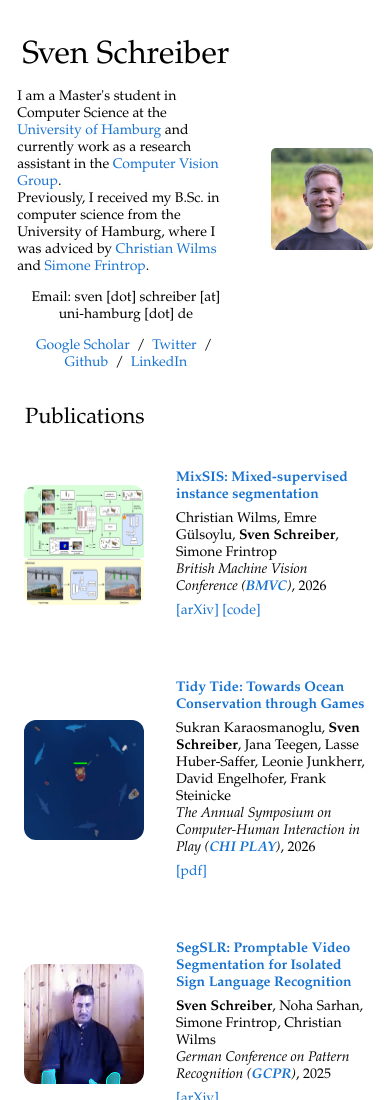
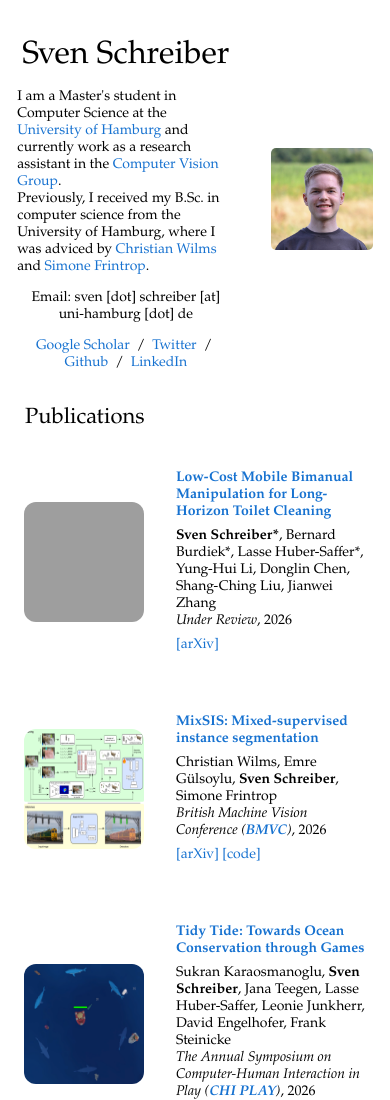
Before and after one commit to svenschreiber/svenschreiber.github.io, a plain HTML site: page index.html in a window 390 px wide. Shown: the top 1100 px of the page. Drawn offline with Linux system fonts and the light colour scheme; grey boxes are pictures that could not be loaded.

Commit message:
add mobile bimanual toilet cleaning paper

```diff
--- a/index.html
+++ b/index.html
@@ -44,6 +44,23 @@
             </tr>
           </tbody></table>
           <table style="width:100%;border:0px;border-spacing:0px;border-collapse:separate;margin-right:auto;margin-left:auto;"><tbody>
+
+            <tr bgcolor="#ffffff">
+              <td style="padding:16px;width:20%;">
+                <div style="display: flex; align-items: center;">
+                  <img class="paper-img" src='images/toilet_cleaning.gif' width=100%>
+                </div>
+              </td>
+              <td style="padding:16px;width:80%;vertical-align:middle">
+                <p style="margin-bottom:0.5em"><a href="https://arxiv.org/abs/2611.15381">
+                  <span class="papertitle">Low-Cost Mobile Bimanual Manipulation for Long-Horizon Toilet Cleaning</span>
+                </a></p>
+                <b>Sven Schreiber*</b>, Bernard Burdiek*, Lasse Huber-Saffer*, Yung-Hui Li, Donglin Chen, Shang-Ching Liu, Jianwei Zhang
+                <br>
+                <em>Under Review</em>, 2026
+                <p style="margin:0;margin-top:0.5em"></p><a href="https://arxiv.org/abs/2611.15381"><span>[arXiv]</span></a></p>
+              </td>
+            </tr>
 
             <tr bgcolor="#ffffff">
               <td style="padding:16px;width:20%;">
```
Also changed, not shown: 1 other file.
